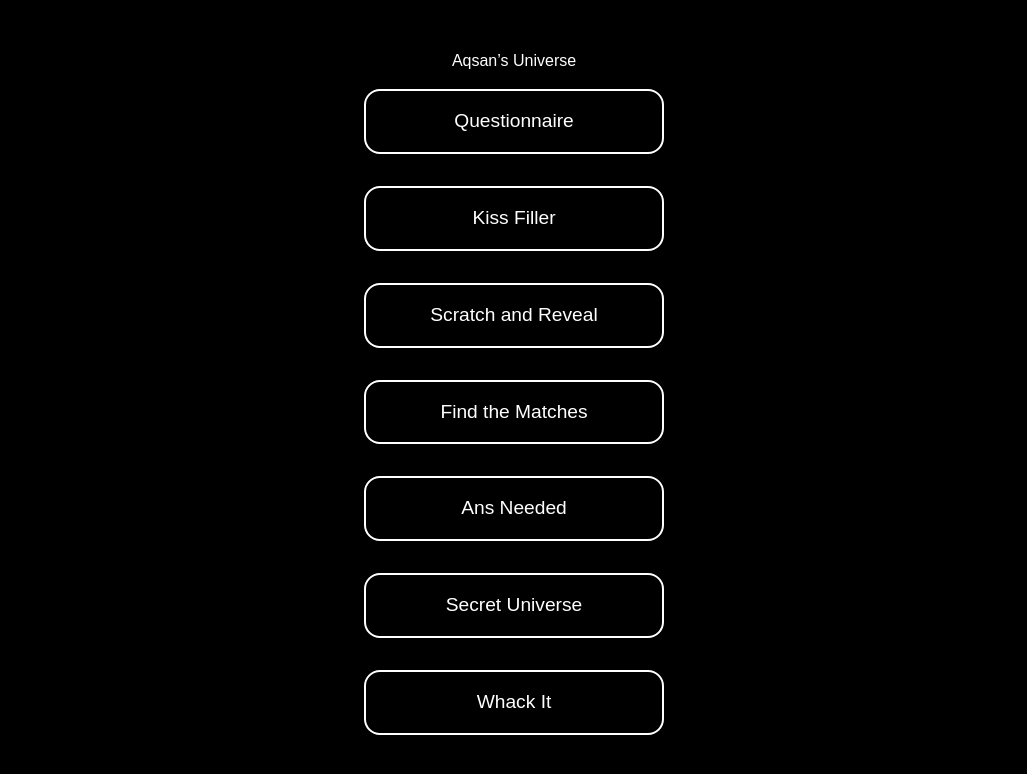
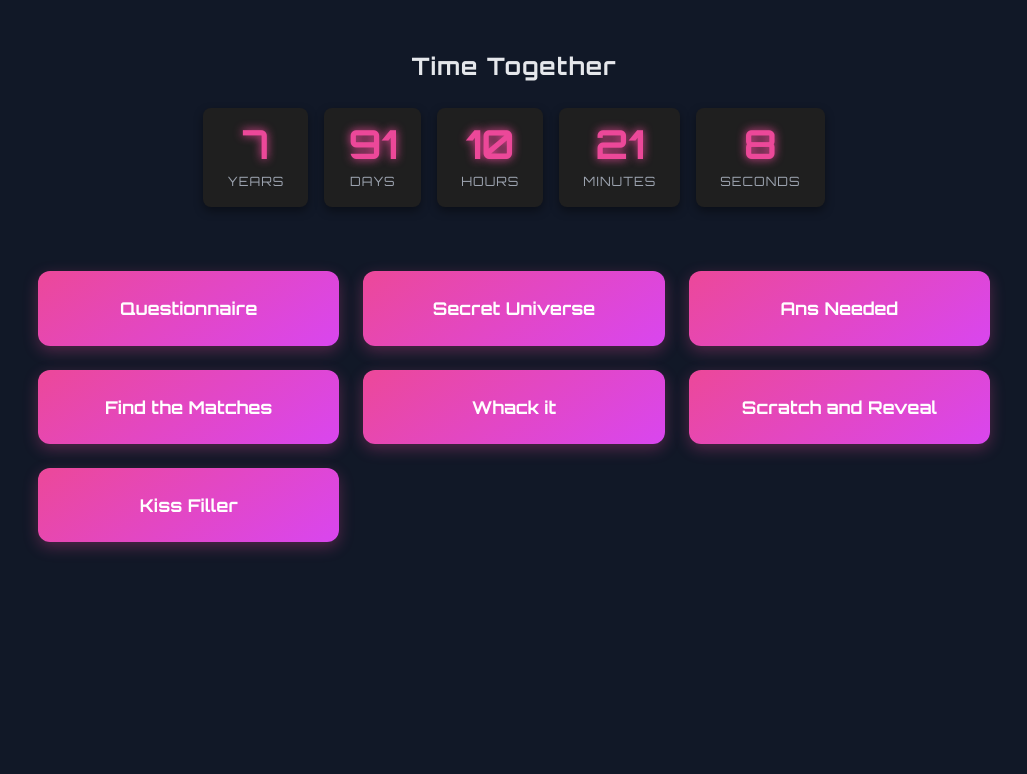
Before and after one commit to aqsan2018/aqsan2018.github.io, a plain HTML site: page index.html in a window 1280 px wide. Shown: the whole page, without its empty margins (126-1153 px from the left). Drawn offline with nearby package versions, Linux system fonts and the light colour scheme.

Commit message:
Update index.html

```diff
--- a/index.html
+++ b/index.html
@@ -1,93 +1,208 @@
 <!DOCTYPE html>
 <html lang="en">
 <head>
-  <meta charset="UTF-8" />
-  <meta name="viewport" content="width=device-width, initial-scale=1.0" />
-  <title>Aqsan’s Universe</title>
+    <meta charset="UTF-8">
+    <meta name="viewport" content="width=device-width, initial-scale=1.0">
+    <title>My Games Hub</title>
     <script src="https://cdn.tailwindcss.com"></script>
+    <link href="https://fonts.googleapis.com/css2?family=Orbitron:wght@400;700&family=Roboto:wght@400;700&display=swap" rel="stylesheet">
     <style>
         body {
-      background-color: #000;
-      color: white;
-      font-family: 'Poppins', sans-serif;
-      margin: 0;
-      min-height: 100vh;
-      display: flex;
-      align-items: center;
-      justify-content: center;
-      overflow: hidden;
+            font-family: 'Roboto', sans-serif;
+            background-color: #121212;
+            color: #ffffff;
         }
 
-    .btn {
+        /* Countdown Timer Styles */
+        #countdown-container {
+            font-family: 'Orbitron', sans-serif;
+            text-align: center;
+            padding: 2rem 1rem;
+        }
+        #countdown-title {
+            font-size: 1.5rem;
+            color: #e5e7eb; /* Light gray */
+            font-weight: 700;
+            letter-spacing: 1px;
+            margin-bottom: 1.5rem;
+        }
+        #countdown {
+            display: flex;
+            justify-content: center;
+            gap: 1rem;
+            flex-wrap: wrap;
+        }
+        .time-box {
+            background-color: #1f1f1f;
+            padding: 1rem 1.5rem;
+            border-radius: 0.5rem;
+            box-shadow: 0 4px 10px rgba(0, 0, 0, 0.4);
+            min-width: 80px;
+        }
+        .time-box span {
             display: block;
-      width: 80%;
-      max-width: 300px;
-      padding: 1rem 2rem;
-      margin: 1rem 0;
-      border: 2px solid #fff;
-      border-radius: 1rem;
+            font-size: 2.5rem;
+            font-weight: 700;
+            color: #ec4899; /* Pink */
+            line-height: 1;
+            text-shadow: 0 0 10px #ec4899;
+        }
+        .time-box p {
+            font-size: 0.8rem;
+            color: #9ca3af; /* Gray */
+            margin-top: 0.5rem;
+            text-transform: uppercase;
+            letter-spacing: 1px;
+        }
+
+        /* Button Grid Styles */
+        #button-grid {
+            display: grid;
+            grid-template-columns: 1fr; /* 1 column on mobile */
+            gap: 1.5rem;
+            padding: 2rem 1.5rem;
+            max-width: 1000px;
+            margin: 0 auto;
+        }
+
+        /* 2 columns on tablet */
+        @media (min-width: 640px) {
+            #button-grid {
+                grid-template-columns: repeat(2, 1fr);
+            }
+        }
+
+        /* 3 columns on desktop */
+        @media (min-width: 1024px) {
+            #button-grid {
+                grid-template-columns: repeat(3, 1fr);
+            }
+        }
+
+        .game-button {
+            font-family: 'Orbitron', sans-serif;
+            font-weight: 700;
+            font-size: 1.1rem;
+            color: #ffffff;
+            background: linear-gradient(145deg, #ec4899, #d946ef);
+            border: none;
+            padding: 1.5rem 2rem;
+            border-radius: 0.75rem;
             text-align: center;
-      font-size: 1.2rem;
-      color: #fff;
-      cursor: pointer;
+            text-decoration: none;
+            display: block;
+            box-shadow: 0 5px 15px rgba(236, 72, 153, 0.3);
+            transition: all 0.3s ease;
             position: relative;
             overflow: hidden;
-      transition: all 0.3s ease;
+            z-index: 1;
         }
 
-    .btn::before {
-      content: "";
+        .game-button::before {
+            content: '';
             position: absolute;
             top: 0;
             left: -100%;
             width: 100%;
             height: 100%;
-      background: linear-gradient(90deg, rgba(255,255,255,0) 0%, rgba(255,255,255,0.2) 50%, rgba(255,255,255,0) 100%);
+            background: linear-gradient(120deg, transparent, rgba(255, 255, 255, 0.3), transparent);
             transition: all 0.5s ease;
+            z-index: -1;
         }
 
-    .btn:hover::before {
+        .game-button:hover {
+            transform: translateY(-5px) scale(1.03);
+            box-shadow: 0 10px 25px rgba(236, 72, 153, 0.5);
+        }
+
+        .game-button:hover::before {
             left: 100%;
         }
 
-    .btn:hover {
-      transform: scale(1.05);
-      background-color: rgba(255,255,255,0.1);
-    }
-
-    .container {
-      display: flex;
-      flex-direction: column;
-      align-items: center;
-      justify-content: center;
-      text-align: center;
-      width: 90%;
-      max-width: 400px;
-    }
-
-    h1 {
-      font-size: 2rem;
-      margin-bottom: 2rem;
-      font-weight: 600;
-    }
-
-    @media (min-width: 768px) {
-      h1 {
-        font-size: 2.5rem;
-      }
+        .game-button:active {
+            transform: translateY(-2px) scale(1.01);
+            box-shadow: 0 6px 20px rgba(236, 72, 153, 0.4);
         }
     </style>
 </head>
-<body>
-  <div class="container">
-    <h1>Aqsan’s Universe</h1>
-    <a href="https://aqsan2018.github.io/1/" class="btn">Questionnaire</a>
-    <a href="https://aqsan2018.github.io/7/" class="btn">Kiss Filler</a>
-    <a href="https://aqsan2018.github.io/6/" class="btn">Scratch and Reveal</a>
-    <a href="https://aqsan2018.github.io/4/" class="btn">Find the Matches</a>
-    <a href="https://aqsan2018.github.io/3/" class="btn">Ans Needed</a>
-    <a href="https://aqsan2018.github.io/2/" class="btn">Secret Universe</a>
-    <a href="https://aqsan2018.github.io/5/" class="btn">Whack It</a>
+<body class="bg-gray-900 text-white min-h-screen p-4">
+
+    <!-- Countdown Timer -->
+    <div id="countdown-container">
+        <h2 id="countdown-title">Time Together</h2>
+        <div id="countdown">
+            <div class="time-box">
+                <span id="years">0</span>
+                <p>Years</p>
             </div>
+            <div class="time-box">
+                <span id="days">0</span>
+                <p>Days</p>
+            </div>
+            <div class="time-box">
+                <span id="hours">0</span>
+                <p>Hours</p>
+            </div>
+            <div class="time-box">
+                <span id="minutes">0</span>
+                <p>Minutes</p>
+            </div>
+            <div class="time-box">
+                <span id="seconds">0</span>
+                <p>Seconds</p>
+            </div>
+        </div>
+    </div>
+
+    <!-- Button Grid -->
+    <div id="button-grid">
+        <a href="https://aqsan2018.github.io/1/" class="game-button">Questionnaire</a>
+        <a href="https://aqsan2018.github.io/2/" class="game-button">Secret Universe</a>
+        <a href="https://aqsan2018.github.io/3/" class="game-button">Ans Needed</a>
+        <a href="https://aqsan2018.github.io/4/" class="game-button">Find the Matches</a>
+        <a href="https://aqsan2018.github.io/5/" class="game-button">Whack it</a>
+        <a href="https://aqsan2018.github.io/6/" class="game-button">Scratch and Reveal</a>
+        <a href="https://aqsan2018.github.io/7/" class="game-button">Kiss Filler</a>
+    </div>
+
+    <script>
+        // Set the date we're counting from
+        const startDate = new Date("2018-07-28T00:00:00").getTime();
+
+        function updateCountdown() {
+            // Get today's date and time
+            const now = new Date().getTime();
+
+            // Find the distance between now and the start date
+            const distance = now - startDate;
+
+            // Time calculations for years, days, hours, minutes and seconds
+            const msPerSecond = 1000;
+            const msPerMinute = msPerSecond * 60;
+            const msPerHour = msPerMinute * 60;
+            const msPerDay = msPerHour * 24;
+            const msPerYear = msPerDay * 365.25; // Account for leap years
+
+            const years = Math.floor(distance / msPerYear);
+            const days = Math.floor((distance % msPerYear) / msPerDay);
+            const hours = Math.floor((distance % msPerDay) / msPerHour);
+            const minutes = Math.floor((distance % msPerHour) / msPerMinute);
+            const seconds = Math.floor((distance % msPerMinute) / msPerSecond);
+
+            // Display the result
+            document.getElementById("years").innerText = years;
+            document.getElementById("days").innerText = days;
+            document.getElementById("hours").innerText = hours;
+            document.getElementById("minutes").innerText = minutes;
+            document.getElementById("seconds").innerText = seconds;
+        }
+
+        // Update the countdown every 1 second
+        setInterval(updateCountdown, 1000);
+
+        // Run it once immediately to avoid delay
+        updateCountdown();
+    </script>
+
 </body>
 </html>
```
Lines whose indentation alone changed are shown as unchanged.
